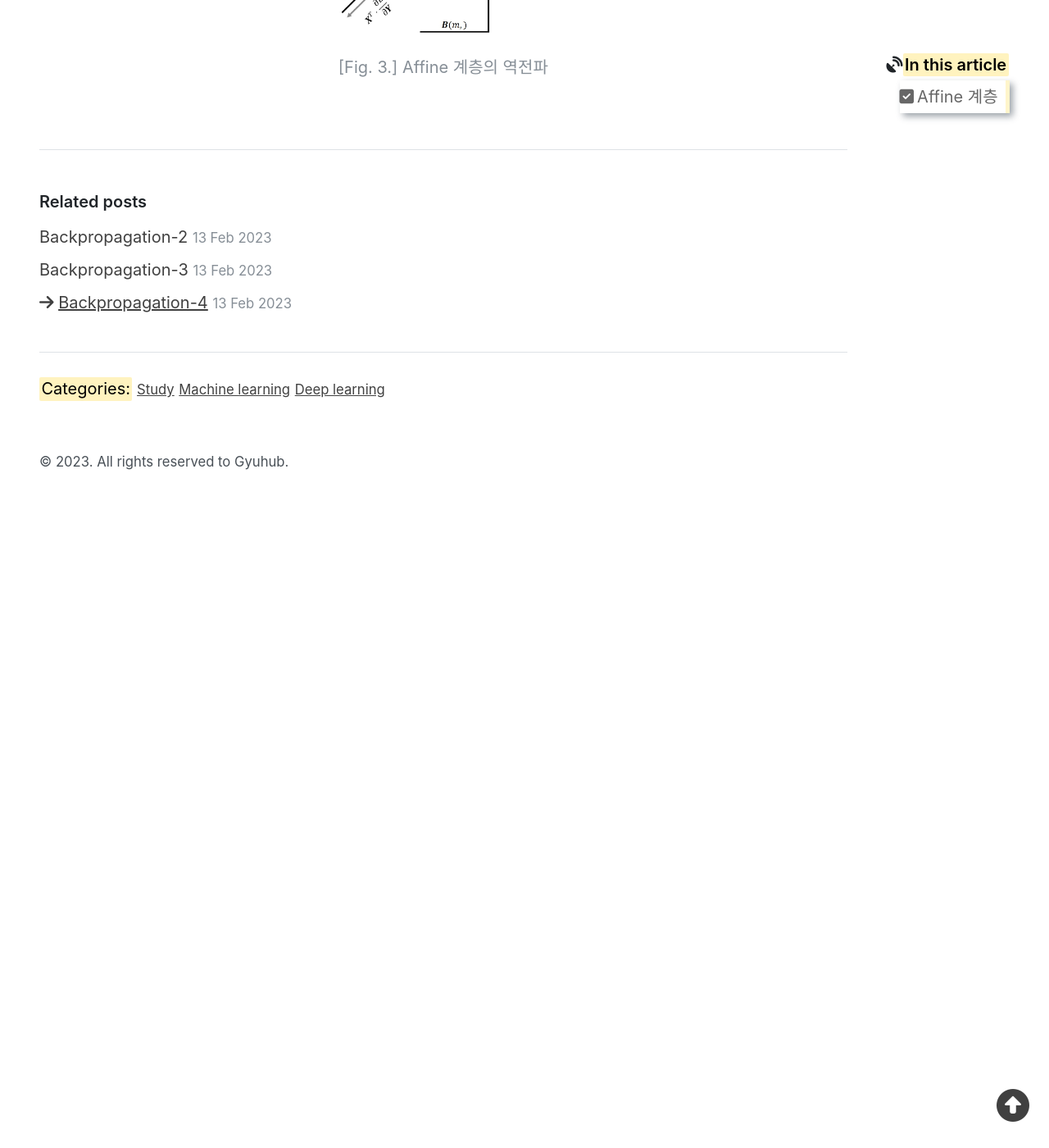
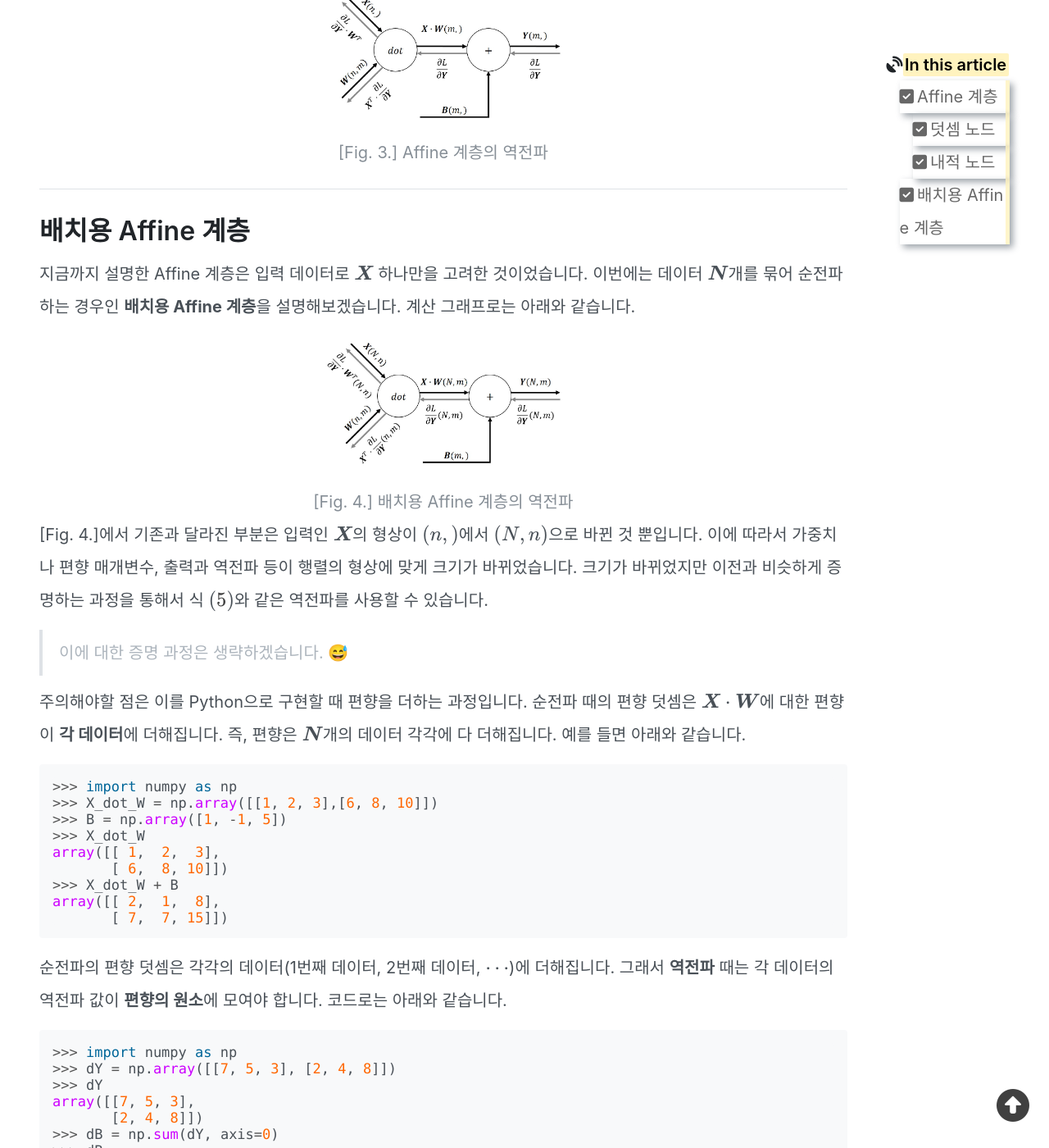
Before and after one commit to mngupark/mngupark.github.io, a Jekyll site: the page built from posts/study/machine learning/deep learning/_posts/2023-02-13-backpropagation-4.md, in a window 1280 px wide and 1400 px high, scrolled down 3546 px. Shown: the whole window at 82% size. Built offline with Jekyll 4.4.1, drawn with Linux system fonts in a browser that asks for light colours; nearby versions of some CDN libraries; formulas are drawn with MathJax 3; comment, search, counter and statistics services are not loaded; before the commit the page ends 4176 px from its top, so only the background shows below that; some of the changed text lies outside the part shown.

Commit message:
update post

````diff
--- a/posts/study/machine learning/deep learning/_posts/2023-02-13-backpropagation-4.md
+++ b/posts/study/machine learning/deep learning/_posts/2023-02-13-backpropagation-4.md
@@ -5,7 +5,7 @@ category: deep learning
 post-order: 14
 ---
 
-이전 [post](https://gyuhub.github.io/posts/study/machine%20learning/deep%20learning/backpropation-3)에서는 활성화 함수의 역전파에 대해서 배웠습니다. 이번 post에서는 또다른 계층들에 대해서 설명해보겠습니다.
+이전 [post](https://gyuhub.github.io/posts/study/machine%20learning/deep%20learning/backpropation-3)에서는 활성화 함수의 역전파에 대해서 배웠습니다. 이번 post에서는 Affine 계층에 대해서 설명해보겠습니다.
 
 ---
 
@@ -38,7 +38,9 @@ w_{n1} & w_{n2} & \cdots & w_{nm} \end{bmatrix}, \\
 (\alpha_i = \sum_{k=1}^n x_k \cdot w_{ki},\ i=1,2,\cdots,m) \label{dot_product_matrix} \tag{1}
 $$
 
-식 $(\ref{dot_product_matrix})$에서 두 행렬간의 내적을 계산할 수 있습니다. 그럼 이 affine 계층에 대한 역전파를 계산해보겠습니다. 그런데 이 내적의 편미분은 어떻게 계산할까요? 하나는 크기가 $1\times n$인 벡터이고 하나는 크기가 $n\times m$인 행렬인데 말입니다. 이는 이전에 배웠었던 Chain rule을 이용해서 증명할 수 있습니다. 이를 위해서 우선 오른쪽에서 왼쪽으로 하나씩 계산해보겠습니다.
+식 $(\ref{dot_product_matrix})$에서 두 행렬간의 내적을 계산할 수 있습니다. 그럼 이 Affine 계층에 대한 역전파를 계산해보겠습니다. 그런데 이 내적의 편미분은 어떻게 계산할까요? 하나는 크기가 $1\times n$인 벡터이고 하나는 크기가 $n\times m$인 행렬인데 말입니다. 이는 이전에 배웠었던 Chain rule을 이용해서 증명할 수 있습니다. 이를 위해서 우선 오른쪽에서 왼쪽으로 하나씩 계산해보겠습니다.
+
+## 덧셈 노드
 
 먼저 $\frac{\partial{L}}{\partial{Y}}$가 역전파의 입력으로 들어온 뒤 덧셈 노드를 지나치게 됩니다. 덧셈 노드의 역전파는 상류의 신호를 그대로(1을 곱해서) 하류로 흘립니다. 따라서 아래의 계산 그래프와 같이 내적 노드의 입력으로 그대로 흘러가게 됩니다.
 
@@ -49,6 +51,8 @@ $$
           class="img_center"/>
      <figcaption>Affine 계층의 덧셈 노드의 역전파</figcaption>
 </figure>
+
+## 내적 노드
 
 먼저 $\frac{\partial{L}}{\partial{\boldsymbol{X}}}$에 대한 수식은 아래와 같습니다.
 
@@ -134,3 +138,73 @@ $$
           class="img_center"/>
      <figcaption>Affine 계층의 역전파</figcaption>
 </figure>
+
+---
+
+# 배치용 Affine 계층
+
+지금까지 설명한 Affine 계층은 입력 데이터로 $\boldsymbol{X}$ 하나만을 고려한 것이었습니다. 이번에는 데이터 $\boldsymbol{N}$개를 묶어 순전파하는 경우인 **배치용 Affine 계층**을 설명해보겠습니다. 계산 그래프로는 아래와 같습니다.
+
+<figure>
+     <img src="/posts/study/machine learning/deep learning/images/backpropagation_22.jpg"
+          title="Backpropagation of batch affine transformation"
+          alt="Image of backpropagation of batch affine transformation"
+          class="img_center"/>
+     <figcaption>배치용 Affine 계층의 역전파</figcaption>
+</figure>
+
+[Fig. 4.]에서 기존과 달라진 부분은 입력인 $\boldsymbol{X}$의 형상이 $(n,)$에서 $(N,n)$으로 바뀐 것 뿐입니다. 이에 따라서 가중치나 편향 매개변수, 출력과 역전파 등이 행렬의 형상에 맞게 크기가 바뀌었습니다. 크기가 바뀌었지만 이전과 비슷하게 증명하는 과정을 통해서 식 $(\ref{affine_backpropagation})$와 같은 역전파를 사용할 수 있습니다.
+
+> 이에 대한 증명 과정은 생략하겠습니다. 😅
+
+주의해야할 점은 이를 Python으로 구현할 때 편향을 더하는 과정입니다. 순전파 때의 편향 덧셈은 $\boldsymbol{X}\cdot\boldsymbol{W}$에 대한 편향이 **각 데이터**에 더해집니다. 즉, 편향은 $\boldsymbol{N}$개의 데이터 각각에 다 더해집니다. 예를 들면 아래와 같습니다.
+
+```python
+>>> import numpy as np
+>>> X_dot_W = np.array([[1, 2, 3],[6, 8, 10]])
+>>> B = np.array([1, -1, 5])
+>>> X_dot_W
+array([[ 1,  2,  3],
+       [ 6,  8, 10]])
+>>> X_dot_W + B
+array([[ 2,  1,  8],
+       [ 7,  7, 15]])
+```
+
+순전파의 편향 덧셈은 각각의 데이터(1번째 데이터, 2번째 데이터, $\cdots$)에 더해집니다. 그래서 **역전파** 때는 각 데이터의 역전파 값이 **편향의 원소**에 모여야 합니다. 코드로는 아래와 같습니다.
+
+```python
+>>> import numpy as np
+>>> dY = np.array([[7, 5, 3], [2, 4, 8]])
+>>> dY
+array([[7, 5, 3],
+       [2, 4, 8]])
+>>> dB = np.sum(dY, axis=0)
+>>> dB
+array([ 9,  9, 11])
+```
+
+편향의 역전파는 그 $\boldsymbol{N}$개의 데이터에 대한 미분을 데이터마다 더해서 구합니다. 그럼 이제 Python을 이용해서 Affine 계층을 구현해보겠습니다.
+```python
+class AffineLayer:
+    def __init__(self, W, b):
+        self.W = W
+        self.b = b
+        self.x = None
+        self.original_x_shape = None
+        self.dW = None
+        self.db = None
+
+    def forward(self, x):
+        self.original_x_shape = x.shape # for tensor input
+        x = x.reshape(x.shape[0], -1)
+        self.x = x
+        return (np.dot(self.x, self.W) + self.b)
+
+    def backward(self, dout):
+        dx = np.dot(dout, self.W.T)
+        self.dW = np.dot(self.x.T, dout)
+        self.db = np.sum(dout, axis=0)
+        dx = dx.reshape(*self.original_x_shape) # for tensor input
+        return dx
+```
````
Also changed, not shown: other parts of posts/study/machine learning/deep learning/_posts/2023-02-13-backpropagation-4.md (+1 -1 lines).
